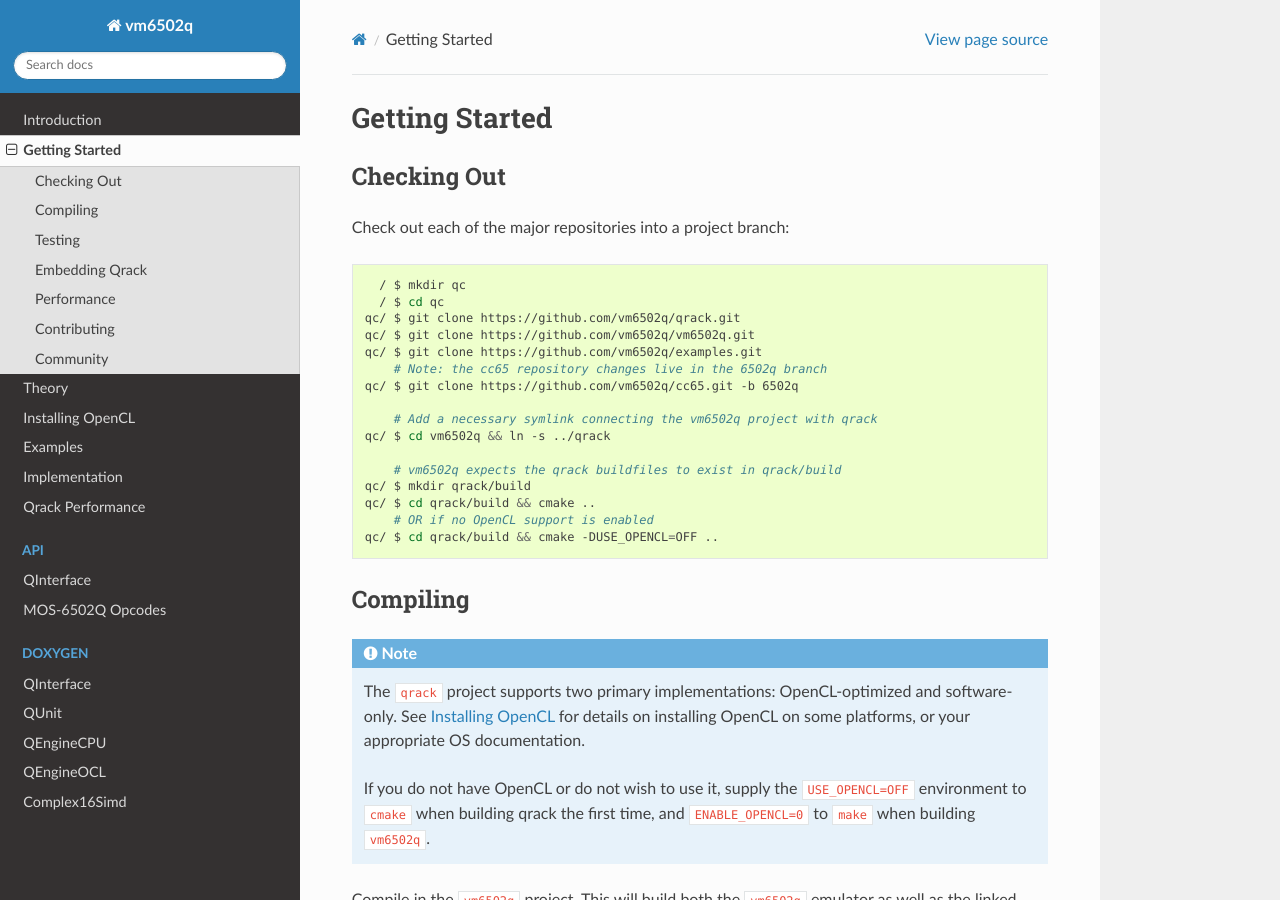
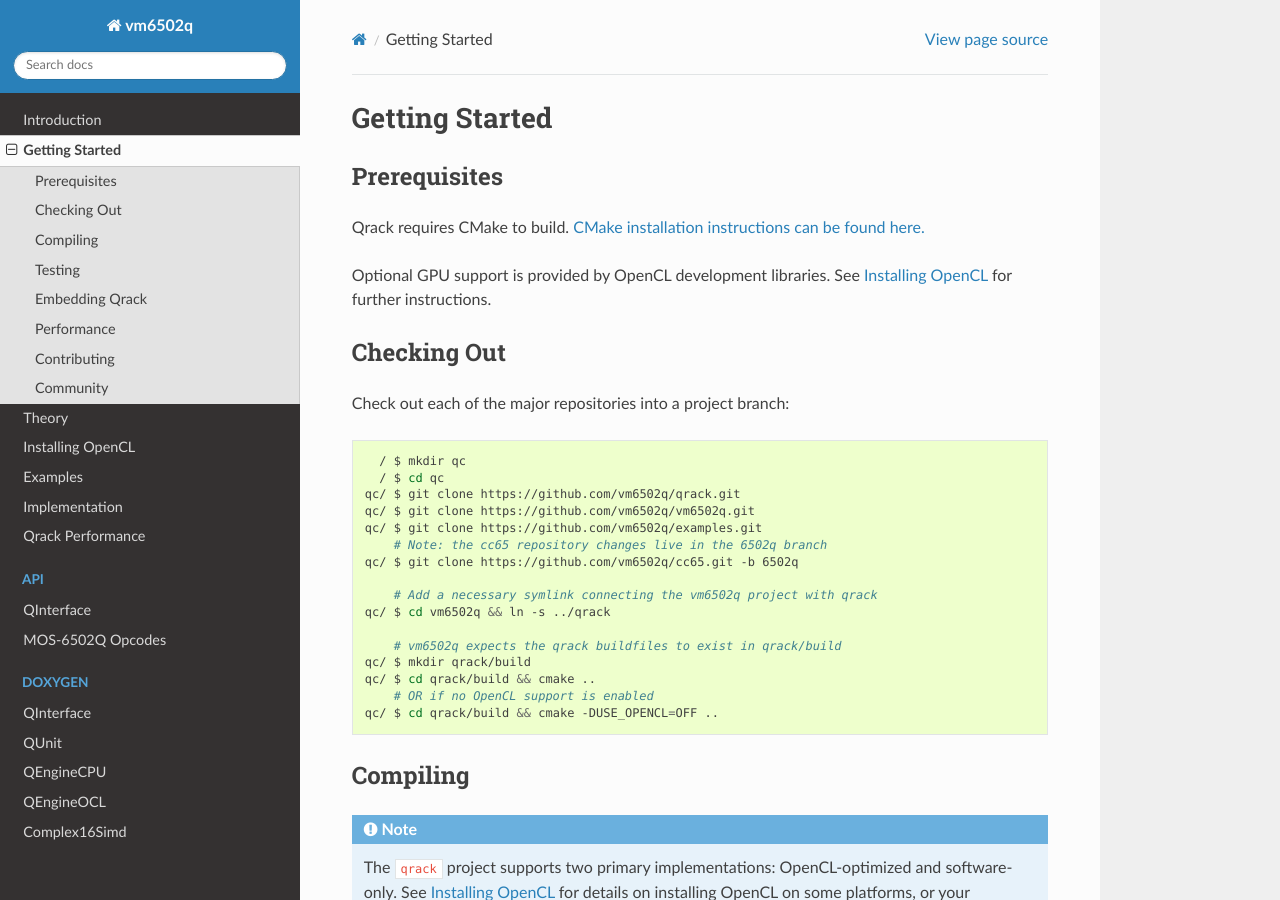
Before and after one commit to vm6502q/qrack.github.io, a Sphinx documentation site: the page built from docs/start.rst, in a window 1280 px wide and 900 px high. Built offline with Sphinx 7.4.7 and the Read the Docs theme 2.0.0, drawn with Linux system fonts in a browser that asks for light colours.

Commit message:
Prerequisites for building

```diff
--- a/docs/opencl.rst
+++ b/docs/opencl.rst
@@ -4,6 +4,8 @@
 
 Installing OpenCL
 =================
+
+OpenCL development libraries are required to enable GPU support for Qrack. OpenCL library installation instructions vary widely depending on hardware vendor and operating system. See the instructions from your hardware vendor (NVIDIA, Intel, AMD, etc.) for your operating system, for installing OpenCL development libraries. The `OpenCL C++ bindings header <https://github.khronos.org/OpenCL-CLHPP/>`_ is also required, though it might be included with your vendor's development libraries installation.
 
 VMWare
 ------
--- a/docs/start.rst
+++ b/docs/start.rst
@@ -1,5 +1,12 @@
 Getting Started
 ---------------
+
+Prerequisites
+~~~~~~~~~~~~~
+
+Qrack requires CMake to build. `CMake installation instructions can be found here. <https://cmake.org/install/>`_
+
+Optional GPU support is provided by OpenCL development libraries. See :ref:`installing-opencl-reference` for further instructions.
 
 Checking Out
 ~~~~~~~~~~~~
```
